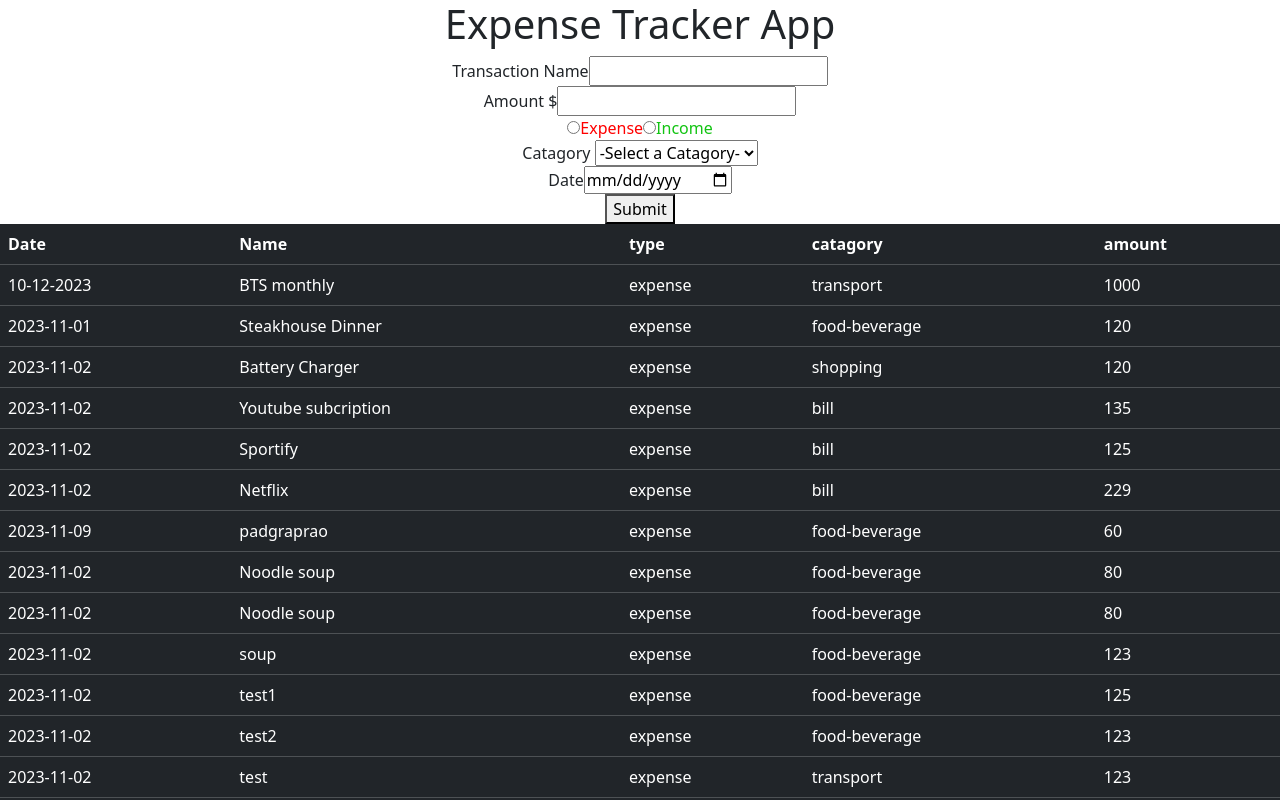
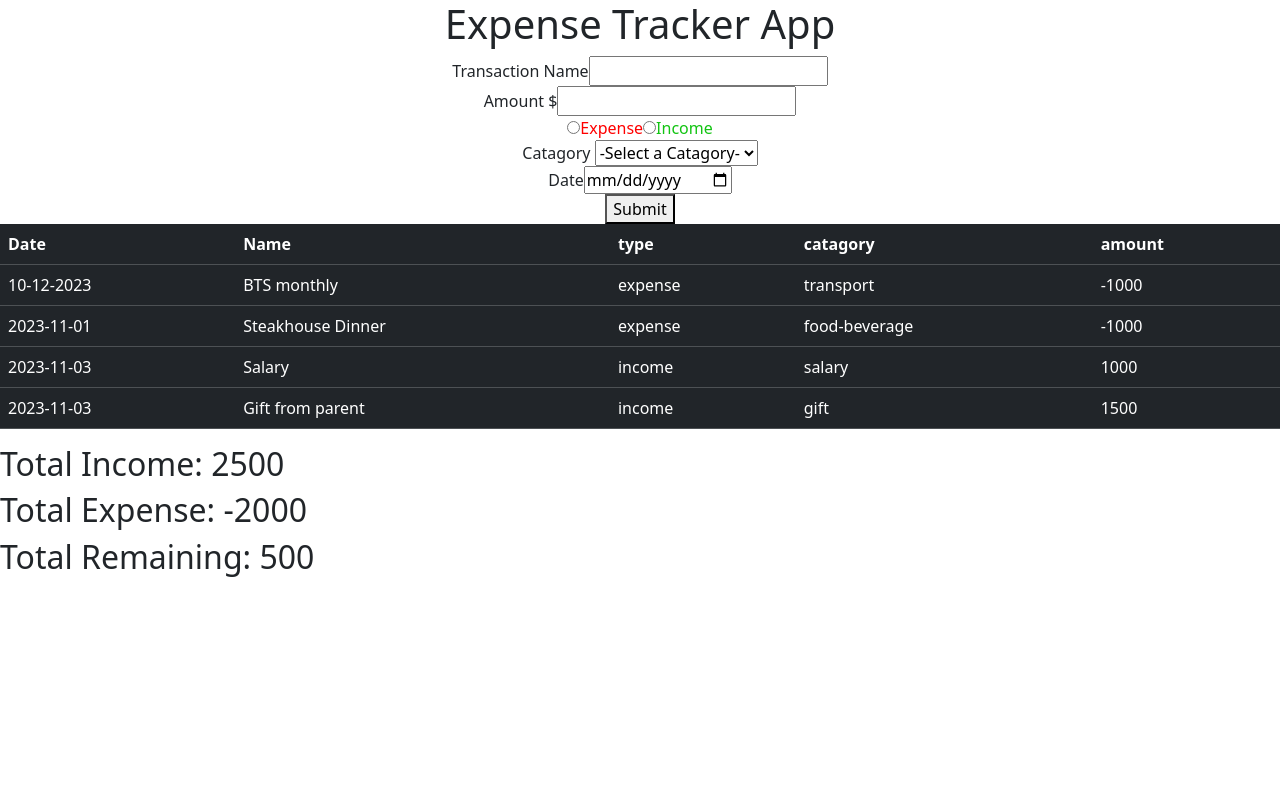
Before and after one commit to Maxmerock123/react-expense-tracker, a React (Create React App) app: page / in a window 1280 px wide. Shown: the top 800 px of the page. Built offline with nearby package versions, Linux system fonts and the light colour scheme; data requests are answered from the project's data file.

Commit message:
display totalIncome, totalExpense, totalRemaining
inside the function that calculate the total value
and just create Delete.js inside components

```diff
--- a/db.json
+++ b/db.json
@@ -3,226 +3,34 @@
     {
       "id": 1,
       "name": "BTS monthly",
-      "amount": "1000",
+      "amount": "-1000",
       "type": "expense",
       "catagory": "transport",
       "date": "10-12-2023"
     },
     {
       "name": "Steakhouse Dinner",
-      "amount": "120",
+      "amount": "-1000",
       "type": "expense",
       "catagory": "food-beverage",
       "date": "2023-11-01",
       "id": 2
     },
     {
-      "name": "Battery Charger",
-      "amount": "120",
-      "type": "expense",
-      "catagory": "shopping",
-      "date": "2023-11-02",
-      "id": 4
+      "name": "Salary",
+      "amount": 1000,
+      "type": "income",
+      "catagory": "salary",
+      "date": "2023-11-03",
+      "id": 3
     },
     {
-      "name": "Youtube subcription",
-      "amount": "135",
-      "type": "expense",
-      "catagory": "bill",
-      "date": "2023-11-02",
-      "id": 7
-    },
-    {
-      "name": "Sportify",
-      "amount": "125",
-      "type": "expense",
-      "catagory": "bill",
-      "date": "2023-11-02",
-      "id": 8
-    },
-    {
-      "name": "Netflix",
-      "amount": "229",
-      "type": "expense",
-      "catagory": "bill",
-      "date": "2023-11-02",
-      "id": 9
-    },
-    {
-      "name": "padgraprao",
-      "amount": 60,
-      "type": "expense",
-      "catagory": "food-beverage",
-      "date": "2023-11-09",
-      "id": 10
-    },
-    {
-      "name": "Noodle soup",
-      "amount": 80,
-      "type": "expense",
-      "catagory": "food-beverage",
-      "date": "2023-11-02",
-      "id": 11
-    },
-    {
-      "name": "Noodle soup",
-      "amount": 80,
-      "type": "expense",
-      "catagory": "food-beverage",
-      "date": "2023-11-02",
-      "id": 12
-    },
-    {
-      "name": "soup",
-      "amount": 123,
-      "type": "expense",
-      "catagory": "food-beverage",
-      "date": "2023-11-02",
-      "id": 13
-    },
-    {
-      "name": "test1",
-      "amount": 125,
-      "type": "expense",
-      "catagory": "food-beverage",
-      "date": "2023-11-02",
-      "id": 14
-    },
-    {
-      "name": "test2",
-      "amount": 123,
-      "type": "expense",
-      "catagory": "food-beverage",
-      "date": "2023-11-02",
-      "id": 15
-    },
-    {
-      "name": "test",
-      "amount": 123,
-      "type": "expense",
-      "catagory": "transport",
-      "date": "2023-11-02",
-      "id": 16
-    },
-    {
-      "name": "test",
-      "amount": -123,
-      "type": "expense",
-      "catagory": "transport",
-      "date": "2023-11-02",
-      "id": 17
-    },
-    {
-      "name": "asd",
-      "amount": "-123",
-      "type": "expense",
-      "catagory": "bill",
-      "date": "2023-11-02",
-      "id": 18
-    },
-    {
-      "name": "asd",
-      "amount": "123",
-      "type": "expense",
-      "catagory": "food-beverage",
-      "date": "2023-11-02",
-      "id": 19
-    },
-    {
-      "name": "asd",
-      "amount": "123",
+      "name": "Gift from parent",
+      "amount": 1500,
       "type": "income",
-      "catagory": "food-beverage",
-      "date": "2023-11-02",
-      "id": 20
-    },
-    {
-      "name": "Test3",
-      "amount": "120",
-      "type": "expense",
-      "catagory": "transport",
+      "catagory": "gift",
       "date": "2023-11-03",
-      "id": 21
-    },
-    {
-      "name": "Test4",
-      "amount": "123",
-      "type": "expense",
-      "catagory": "transport",
-      "date": "2023-11-03",
-      "id": 22
-    },
-    {
-      "name": "Test4",
-      "amount": -123,
-      "type": "expense",
-      "catagory": "transport",
-      "date": "2023-11-03",
-      "id": 23
-    },
-    {
-      "name": "test 5",
-      "amount": "125",
-      "type": "expense",
-      "catagory": "transport",
-      "date": "2023-11-03",
-      "id": 24
-    },
-    {
-      "name": "test6",
-      "amount": "126",
-      "type": "expense",
-      "catagory": "food-beverage",
-      "date": "2023-11-03",
-      "id": 25
-    },
-    {
-      "name": "test7",
-      "amount": "777",
-      "type": "expense",
-      "catagory": "transport",
-      "date": "2023-11-03",
-      "id": 26
-    },
-    {
-      "name": "test7",
-      "amount": -777,
-      "type": "expense",
-      "catagory": "transport",
-      "date": "2023-11-03",
-      "id": 27
-    },
-    {
-      "name": "test7",
-      "amount": 777,
-      "type": "expense",
-      "catagory": "transport",
-      "date": "2023-11-03",
-      "id": 28
-    },
-    {
-      "name": "test7",
-      "amount": -777,
-      "type": "expense",
-      "catagory": "transport",
-      "date": "2023-11-03",
-      "id": 29
-    },
-    {
-      "name": "hye",
-      "amount": -125,
-      "type": "expense",
-      "catagory": "food-beverage",
-      "date": "2023-11-03",
-      "id": 30
-    },
-    {
-      "name": "hye2",
-      "amount": 125,
-      "type": "income",
-      "catagory": "transport",
-      "date": "2023-11-16",
-      "id": 31
+      "id": 4
     }
   ]
 }
--- a/src/components/Display.js
+++ b/src/components/Display.js
@@ -19,9 +19,23 @@ const Display = ({transactionJson}) => {
         fetchData()
     },[]);
 
-    useEffect(()=>{
-        console.log(items)
-    },[items])
+    var totalIncome = 0;
+    var totalExpense = 0;
+    var totalRemaining = 0;
+    function getAmountSum(items){
+        items.map((item)=>{
+            totalRemaining += parseFloat(item.amount);
+
+            if (item.type == "income"){
+                totalIncome += parseFloat(item.amount);
+            }
+            else if (item.type == "expense") {
+                totalExpense += parseFloat(item.amount);
+            }
+        })
+        return;
+    }
+    getAmountSum(items)
 
 
 
@@ -53,7 +67,11 @@ const Display = ({transactionJson}) => {
                 ))}
                 </tbody>
             </table>
-
+            <div>
+                <h2>Total Income: {totalIncome}</h2>
+                <h2>Total Expense: {totalExpense}</h2>
+                <h2>Total Remaining: {totalRemaining}</h2>
+            </div>
 
         </div>
     )
```
Also changed, not shown: src/components/Delete.js (added).
